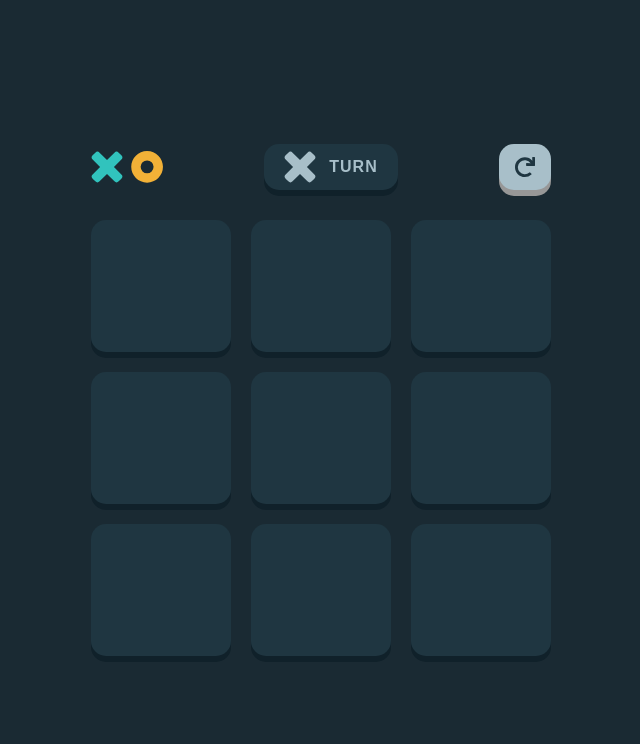
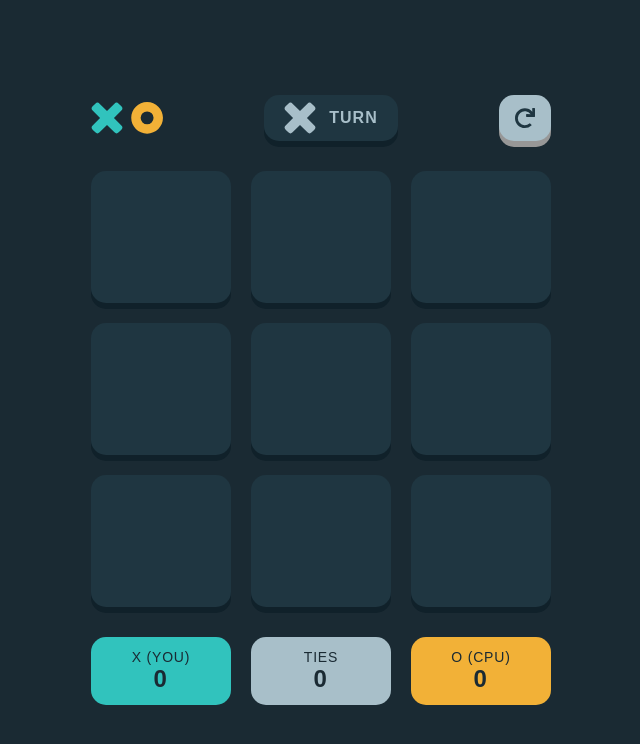
Before and after one commit to LauraMG12/tic-tac-toe, a React (Vite) app: page / in a window 1280 px wide. Both pictures are taken after a click on the button "NEW GAME (VS CPU)". Shown: the top 744 px of the page, without its empty margins (319-959 px from the left). Built offline with nearby package versions, Linux system fonts and the light colour scheme.

Commit message:
Add score to game board view

```diff
--- a/src/app.scss
+++ b/src/app.scss
@@ -41,11 +41,6 @@ $border-radius-15: 15px;
   padding: 0;
   box-sizing: border-box;
   text-transform: uppercase;
-}
-
-.body {
-  font: $font-body;
-  letter-spacing: 0.8px;
 }
 
 .button {
@@ -96,6 +91,11 @@ p {
 .heading-xs {
   font: $font-heading-xs;
   letter-spacing: 1px;
+}
+
+.font-body {
+  font: $font-body;
+  letter-spacing: 0.8px;
 }
 
 // sizes
--- a/src/layouts/gameBoard/components/ScoreBoard/ScoreBoard.scss
+++ b/src/layouts/gameBoard/components/ScoreBoard/ScoreBoard.scss
@@ -0,0 +1,17 @@
+.score-board {
+  display: grid;
+  grid-template-columns: repeat(3, 1fr);
+  grid-template-rows: auto;
+  gap: 20px;
+  width: 100%;
+  .cell {
+    width: 100%;
+    padding: 12px 0;
+    border-radius: $border-radius-15;
+    display: flex;
+    flex-direction: column;
+    align-items: center;
+    justify-content: center;
+    color: $dark-navy;
+  }
+}
--- a/src/layouts/gameBoard/components/ScoreBoard/ScoreBoard.tsx
+++ b/src/layouts/gameBoard/components/ScoreBoard/ScoreBoard.tsx
@@ -1,5 +1,21 @@
 import './ScoreBoard.scss';
 
 export default function ScoreBoard() {
-  return <></>;
+  // No hover effect
+  return (
+    <div className="score-board">
+      <div className="cell cross blue-theme ">
+        <p className="font-body">X (YOU)</p>
+        <p className="heading-m">0</p>
+      </div>
+      <div className="cell ties silver-theme">
+        <p className="font-body">TIES</p>
+        <p className="heading-m">0</p>
+      </div>
+      <div className="cell circle orange-theme">
+        <p className="font-body">O (CPU)</p>
+        <p className="heading-m">0</p>
+      </div>
+    </div>
+  );
 }
--- a/src/layouts/newGameMenu/components/PlayerMarkSelector/PlayerMarkSelector.scss
+++ b/src/layouts/newGameMenu/components/PlayerMarkSelector/PlayerMarkSelector.scss
@@ -25,6 +25,9 @@
 
       @media (hover: hover) {
         cursor: pointer;
+        &:not(.silver-theme):hover {
+          background-color: rgba(168, 191, 201, 0.05);
+        }
       }
     }
   }
--- a/src/layouts/newGameMenu/components/PlayerMarkSelector/PlayerMarkSelector.tsx
+++ b/src/layouts/newGameMenu/components/PlayerMarkSelector/PlayerMarkSelector.tsx
@@ -46,7 +46,7 @@ export default function PlayerSelector(props: PlayerMarkSelectorProps) {
               />
             </div>
           </div>
-          <p className="body">{t('player_selector.x_goes_first')}</p>
+          <p className="font-body">{t('player_selector.x_goes_first')}</p>
         </div>
       </BoxShadow>
     </>
```
